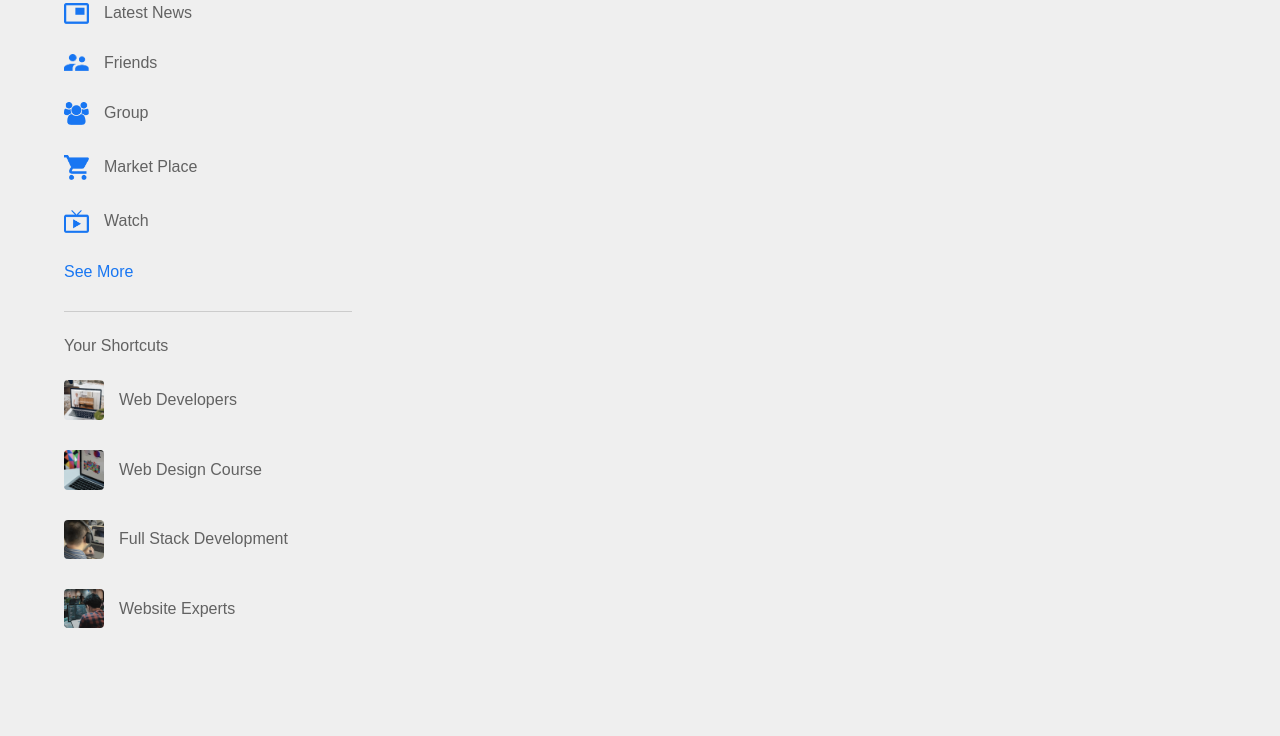
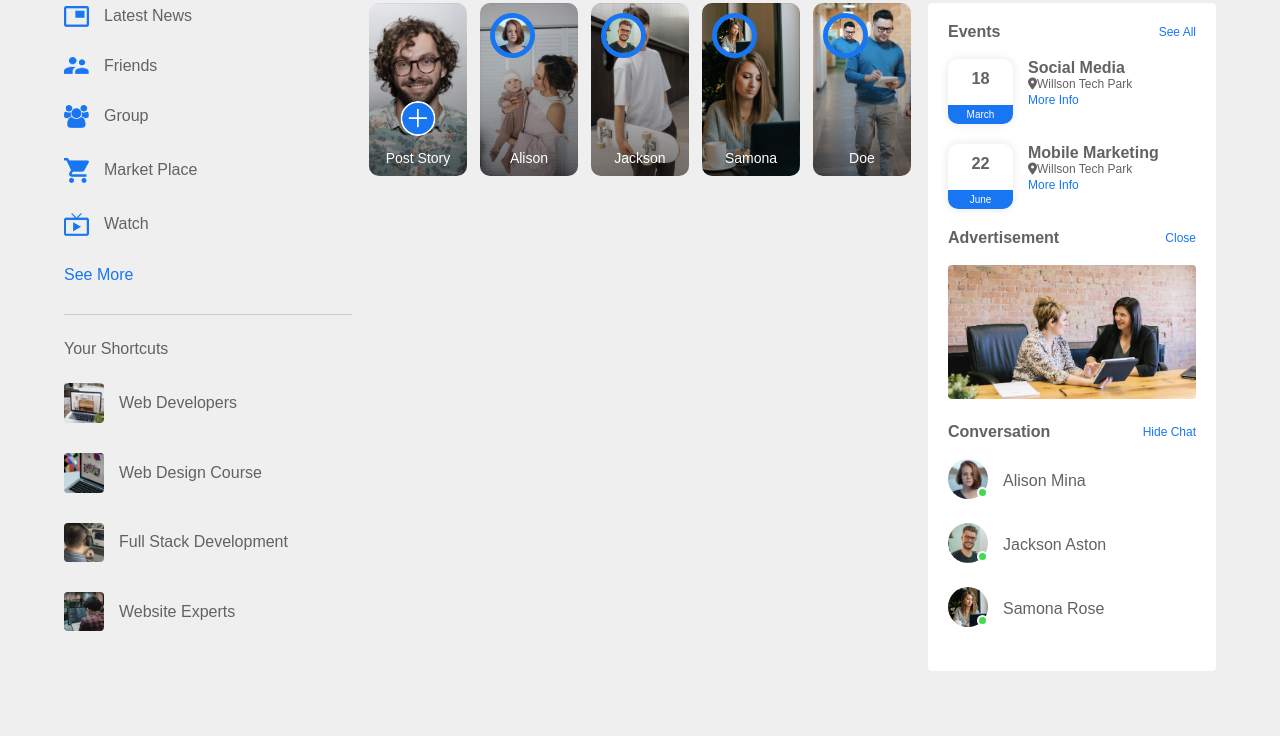
Before and after one commit to saheedajayi/socialbook, a plain HTML site: page index.html in a window 1280 px wide. Shown: the part 64-800 px from the top of the page. Drawn offline with Linux system fonts and the light colour scheme.

Commit message:
story section completed

```diff
--- a/index.html
+++ b/index.html
@@ -4,6 +4,7 @@
     <meta charset="UTF-8">
     <title>SocialBook</title>
     <link href="style.css" rel="stylesheet">
+    <script src="https://kit.fontawesome.com/c4254e24a8.js" crossorigin="anonymous"></script>
 </head>
 <body>
     <nav>
@@ -45,11 +46,92 @@
                 <a href="#"><img src="images/shortcut-4.png"/>Website Experts</a>
             </div>
         </div>
+
         <div class="main-content">
+            <div class="story-gallery">
+                <div class="story story1">
+                    <img src="images/upload.png" alt=""/>
+                    <p>Post Story</p>
+                </div>
+                <div class="story story2">
+                    <img src="images/member-1.png" alt=""/>
+                    <p>Alison</p>
+                </div>
+                <div class="story story3">
+                    <img src="images/member-2.png" alt=""/>
+                    <p>Jackson</p>
+                </div>
+                <div class="story story4">
+                    <img src="images/member-3.png" alt=""/>
+                    <p>Samona</p>
+                </div>
+                <div class="story story5">
+                    <img src="images/member-4.png" alt=""/>
+                    <p>Doe</p>
+                </div>
+            </div>
+        </div>
 
-        </div>
         <div class="right-sidebar">
+            <div class="sidebar-title">
+                <h4>Events</h4>
+                <a href="#">See All</a>
+            </div>
+            <div class="event">
+                <div class="left-event">
+                    <h3>18</h3>
+                    <span>March</span>
+                </div>
+                <div class="right-event">
+                    <h4>Social Media</h4>
+                    <p><i class="fas fa-map-marker-alt"></i>Willson Tech Park</p>
+                    <a href="#">More Info</a>
+                </div>
+            </div>
 
+            <div class="event">
+                <div class="left-event">
+                    <h3>22</h3>
+                    <span>June</span>
+                </div>
+                <div class="right-event">
+                    <h4>Mobile Marketing</h4>
+                    <p><i class="fas fa-map-marker-alt"></i>Willson Tech Park</p>
+                    <a href="#">More Info</a>
+                </div>
+            </div>
+
+            <div class="sidebar-title">
+                <h4>Advertisement</h4>
+                <a href="#">Close</a>
+            </div>
+            <img src="images/advertisement.png" alt="advertisement" class="sidebar-ads"/>
+
+            <div class="sidebar-title">
+                <h4>Conversation</h4>
+                <a href="#">Hide Chat</a>
+            </div>
+
+            <div class="online-list">
+                <div class="online">
+                    <img src="images/member-1.png" alt="member-1" />
+                </div>
+                <p>Alison Mina</p>
+            </div>
+
+            <div class="online-list">
+                <div class="online">
+                    <img src="images/member-2.png" alt="member-1" />
+                </div>
+                <p>Jackson Aston<p>
+            </div>
+
+            <div class="online-list">
+                <div class="online">
+                    <img src="images/member-3.png" alt="member-1" />
+                </div>
+                <p>Samona Rose</p>
+            </div>
         </div>
     </div>
 </body>
--- a/style.css
+++ b/style.css
@@ -2,6 +2,7 @@
     margin: 0;
     padding: 0;
     font-family: 'poppins', sans-serif;
+    box-sizing: border-box;
 }
 body{
     background-color: #efefef;
@@ -102,7 +103,10 @@ nav{
 }
 
 .right-sidebar{
-
+    color: #626262;
+    padding: 20px;
+    border-radius: 4px;
+    background: #fff;
 }
 
 .main-content{
@@ -142,3 +146,153 @@ nav{
     color: #626262;
     font-weight: 500;
 }
+
+/*========================================*/
+
+.sidebar-title{
+    display: flex;
+    align-items: center;
+    justify-content: space-between;
+    margin-bottom: 18px;
+
+}
+
+.right-sidebar h4{
+    font-weight: 600;
+    font-size: 16px;
+}
+
+.sidebar-title a{
+    text-decoration: none;
+    color: #1876f2;
+    font-size: 12px;
+}
+
+.event{
+    display: flex;
+    font-size: 14px;
+    margin-bottom: 20px;
+}
+
+.left-event{
+    border-radius: 10px;
+    height: 65px;
+    width: 65px;
+    margin-right: 15px;
+    padding-top: 10px;
+    text-align: center;
+    position: relative;
+    overflow: hidden;
+    box-shadow: 0 0 10px rgba(0, 0, 0, 0.1);
+}
+
+.event p {
+    font-size: 12px;
+}
+
+.event a{
+    font-size: 12px;
+    text-decoration: none;
+    color: #1876f2;
+}
+
+.left-event span{
+    position: absolute;
+    bottom: 0;
+    left: 0;
+    width: 100%;
+    background: #1876f2;
+    color: #fff;
+    font-size: 10px;
+    padding: 4px 0;
+}
+
+.sidebar-ads{
+    width: 100%;
+    margin-bottom: 20px;
+    border-radius: 4px;
+}
+
+.online-list{
+    display: flex;
+    align-items: center;
+    margin-bottom: 20px;
+}
+
+.online-list .online img{
+    width: 40px;
+    border-radius: 50%;
+}
+
+.online-list .online{
+    width: 40px;
+    border-radius: 50%;
+    margin-right: 15px;
+}
+
+.online-list .online::after{
+    top: unset;
+    bottom: 5px;
+}
+
+.story-gallery{
+    display: flex;
+    justify-content: space-between;
+    margin-bottom: 20px;
+}
+
+.story{
+    flex-basis: 18%;
+    padding-top: 32%;
+    position: relative;
+    background-position: center;
+    background-size: cover;
+    border-radius: 10px;
+}
+
+.story img{
+    position: absolute;
+    width: 45px;
+    border-radius: 50%;
+    top: 10px;
+    left: 10px;
+    border: 5px solid #1876f2;
+}
+
+.story p{
+    position: absolute;
+    bottom: 10px;
+    width: 100%;
+    text-align: center;
+    color: #fff;
+    font-size: 14px;
+}
+
+.story1{
+    background-image: linear-gradient(transparent, rgba(0, 0, 0, 0.5)),url(images/status-1.png);
+}
+
+.story2{
+    background-image: linear-gradient(transparent, rgba(0, 0, 0, 0.5)),url(images/status-2.png);
+}
+
+.story3{
+    background-image: linear-gradient(transparent, rgba(0, 0, 0, 0.5)),url(images/status-3.png);
+}
+
+.story4{
+    background-image: linear-gradient(transparent, rgba(0, 0, 0, 0.5)),url(images/status-4.png);
+}
+
+.story5{
+    background-image: linear-gradient(transparent, rgba(0, 0, 0, 0.5)),url(images/status-5.png);
+}
+
+.story.story1 img{
+    top: unset;
+    left: 50%;
+    bottom: 40px;
+    transform: translateX(-50%);
+    border: 0;
+    width: 35px;
+}
```
